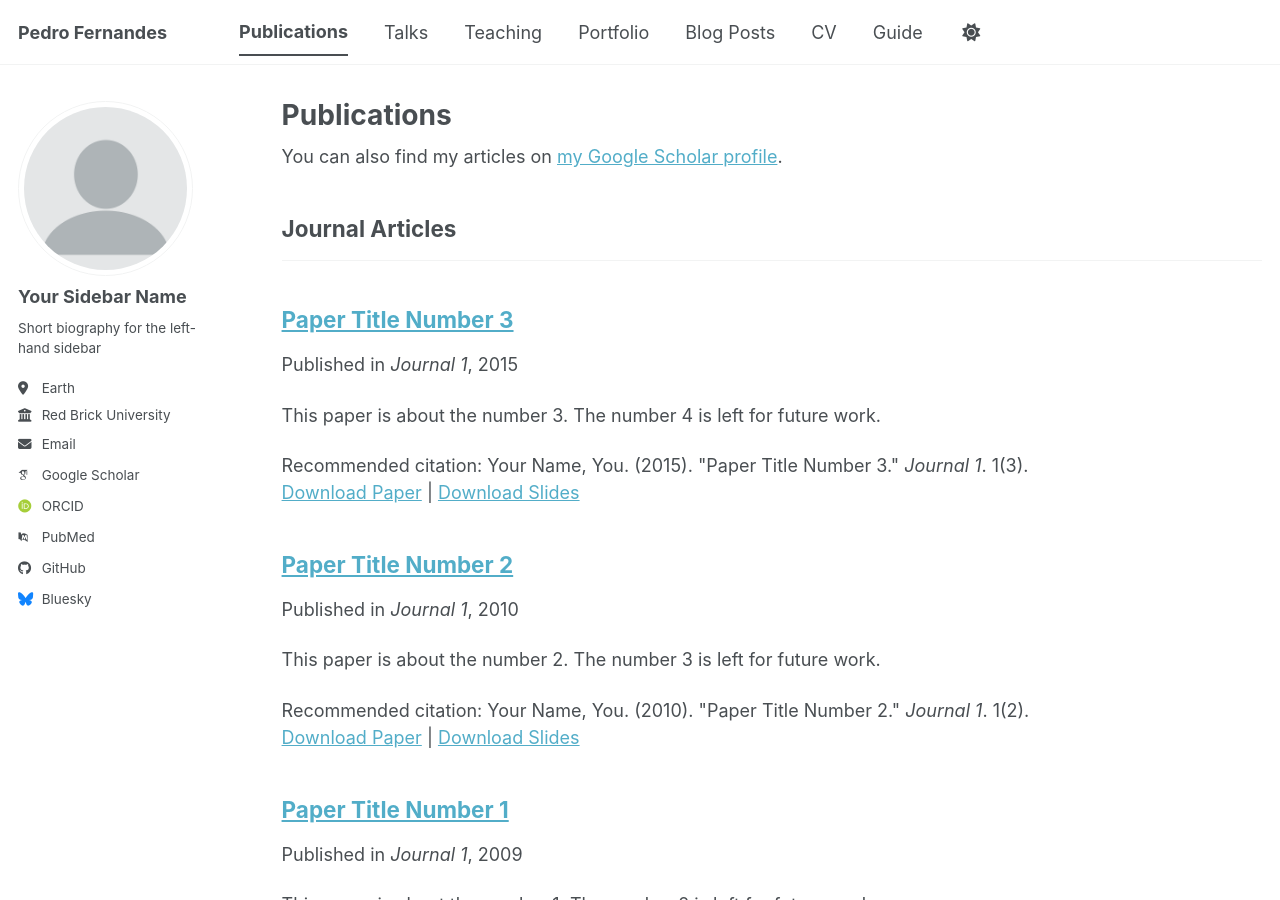
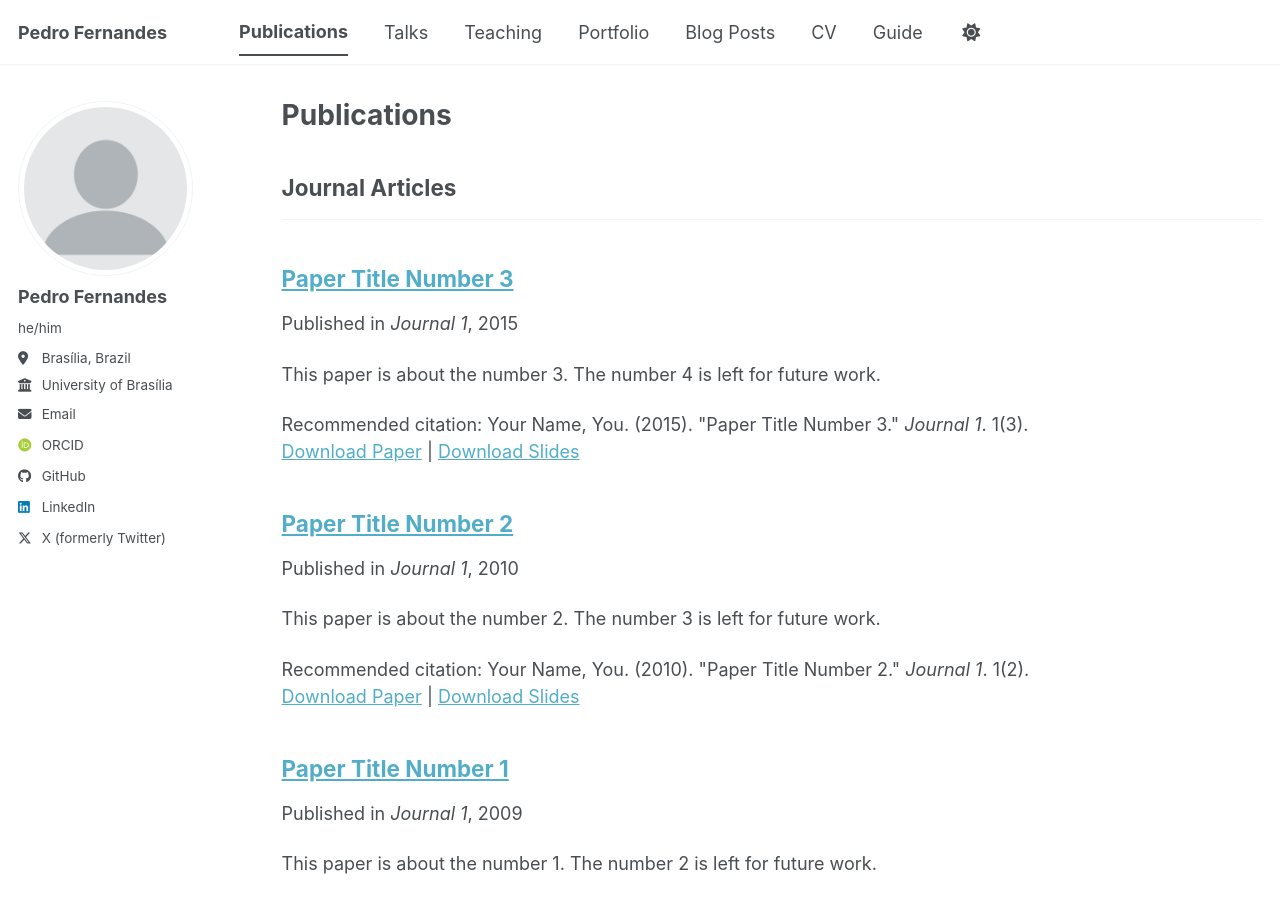
Before and after one commit to pedrofernandss/pedrofernandss.github.io, a Jekyll site: the page built from _pages/publications.html, in a window 1280 px wide and 900 px high. Built offline with Jekyll 4.4.1, drawn with Linux system fonts in a browser that asks for light colours; some web fonts are replaced; a script bundle is joined from its source files by our own code; library files that are not in the unit come from our copies.

Commit message:
update config

```diff
--- a/_config.yml
+++ b/_config.yml
@@ -12,36 +12,34 @@ site_theme               : "default" # The available themes options are "default
 title                    : "Pedro Fernandes"
 title_separator          : "-"
 name                     : "Pedro Fernandes"
-description              : &description "Your Name's academic portfolio"   # Update this with a general description of your site, this is the default if not overridden by a page
+description              : "My personal website"   # Update this with a general description of your site, this is the default if not overridden by a page
 url                      : https://pedrofernandss.github.io # The base hostname & protocol for your site e.g. "https://[your GitHub username].github.io",
                                                            # or if you already have some other page hosted on Github then use "https://[your GitHub username].github.io/[Your Repo Name]"
 baseurl                  : "" # the subpath of your site, e.g. "/blog"
 repository               : "pedrofernandss/pedrofernandss.github.io"
 
 # Site Author - The following control what appear as part of the author content on the side bar.
-#               If a field is blank the icon and link will not appear, otherwise it will be shown.
-#               Additional customization can be done by editing /_includes/author-profile.html
 author:
   # Biographic information
   avatar           : "profile.png"
-  name             : "Your Sidebar Name"
-  pronouns         : # example: "she/her"
-  bio              : "Short biography for the left-hand sidebar"
-  location         : "Earth"
-  employer         : "Red Brick University"
+  name             : "Pedro Fernandes"
+  pronouns         : "he/him"
+  bio              : # None
+  location         : "Brasília, Brazil"
+  employer         : "University of Brasília"
   uri              : # URL
-  email            : "none@example.org"
+  email            : "pedrofernandes.olv@gmail.com"
 
   # Academic websites
   academia         : # URL
   arxiv            : # URL - Update with the correct link to your profile
-  googlescholar    : "https://scholar.google.com/citations?user=PS_CX0AAAAAJ"
+  googlescholar    : # URL
   inspire-hep      : # URL
   impactstory      : # URL
-  orcid            : "https://orcid.org/yourorcidurl"
+  orcid            : "https://orcid.org/0009-0000-3649-0580"
   semantic         : # URL
   ssrn             : # URL
-  pubmed           : "https://www.ncbi.nlm.nih.gov/pubmed/?term=john+snow"
+  pubmed           : # URL
   researchgate     : # URL
   scopus           : # URL
   zotero           : # URL
@@ -51,13 +49,13 @@ author:
   bitbucket        : # Username - Update with your username on the site
   codepen          : # Username
   dribbble         : # Username
-  github           : "academicpages"
+  github           : "pedrofernandss"
   kaggle           : # Username
   stackoverflow    : # User number or user number and name (i.e., use "1" or "1/jeff-atwood")
 
   # Social media
   artstation       : # Username
-  bluesky          : "bsky.app" # Replace this with you Bluesky username
+  bluesky          : # Username
   facebook         : # Username
   flickr           : # Username
   foursquare       : # Username
@@ -66,7 +64,7 @@ author:
   keybase          : # Username
   instagram        : # Username
   lastfm           : # Username
-  linkedin         : # Username
+  linkedin         : pedrofernandss
   mastodon         : # URL
   medium           : # URL
   pinterest        : # Username
@@ -74,7 +72,7 @@ author:
   steam            : # Username
   telegram         : # URL
   tumblr           : # Username
-  twitter          : # Username for X / Twitter
+  twitter          : pedrofernandss
   vine             : # Username
   weibo            : # Username
   wikipedia        : # Username
```
